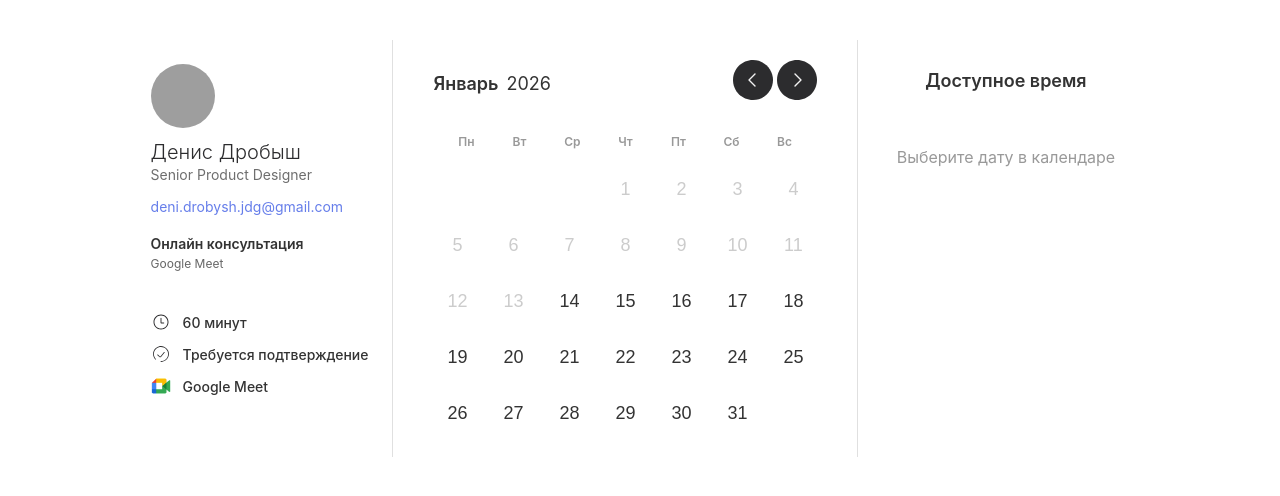
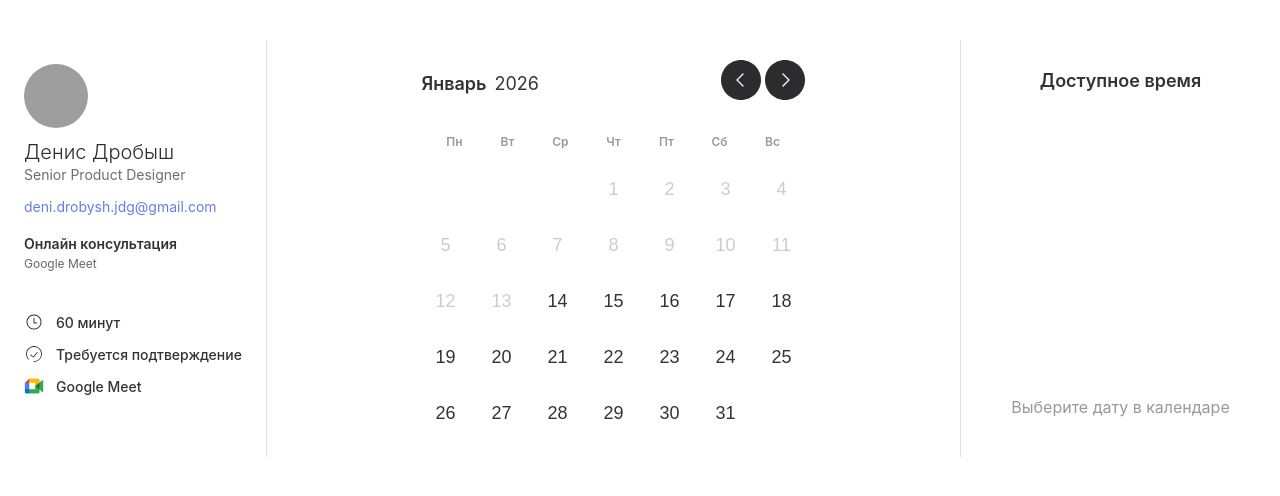
Before and after one commit to qdenya/google-meet-booking-widget, a React (Vite) app: page / in a window 1280 px wide. Shown: the top 496 px of the page. Built offline with nearby package versions, Linux system fonts and the light colour scheme; grey boxes are pictures that could not be loaded.

Commit message:
Update styles and rebuild

```diff
--- a/example-cdn.html
+++ b/example-cdn.html
@@ -7,7 +7,7 @@
 
   <!-- Стили виджета из CDN -->
   <!-- jsDelivr CDN (может занять 5-10 минут после push) -->
-  <link rel="stylesheet" href="https://cdn.jsdelivr.net/gh/qdenya/google-meet-booking-widget@v1.0.2/dist/google-meet-booking-widget.css">
+  <link rel="stylesheet" href="https://cdn.jsdelivr.net/gh/qdenya/google-meet-booking-widget@v1.0.4/dist/google-meet-booking-widget.css">
   <style>
     body {
       font-family: Arial, sans-serif;
@@ -27,7 +27,7 @@
 
   <!-- Подключение виджета из CDN -->
   <!-- jsDelivr CDN (может занять 5-10 минут после push) -->
-  <script src="https://cdn.jsdelivr.net/gh/qdenya/google-meet-booking-widget@v1.0.2/dist/google-meet-widget.umd.js"></script>
+  <script src="https://cdn.jsdelivr.net/gh/qdenya/google-meet-booking-widget@v1.0.4/dist/google-meet-widget.umd.js"></script>
 
   <!-- Инициализация виджета -->
   <script>
--- a/example-modal-cdn.html
+++ b/example-modal-cdn.html
@@ -121,17 +121,17 @@
     // Инициализируем модальный виджет и получаем функцию для открытия
     const openBookingModal = GoogleMeetBooking.initModal({
       // URL вашего backend API
-      apiUrl: 'https://your-api-domain.com',
+      apiUrl: 'http://localhost:3000',
 
       // API токен клиента (получить в админ-панели)
-      apiToken: 'gma_your_api_token_here',
+      apiToken: 'gma_00b29c85b65c456394b7e4cd7f39f4aa',
 
       // Информация о специалисте (опционально)
       specialist: {
         name: 'Иван Петров',
         description: 'Эксперт по веб-разработке с 10+ летним опытом',
         email: 'ivan@example.com',
-        photo: 'https://your-domain.com/photo.jpg' // необязательно
+        photo: 'https://i.pravatar.cc/300' // необязательно
       },
 
       // Кастомная тема (опционально)
--- a/src/components/BookingWidget/BookingWidget.module.css
+++ b/src/components/BookingWidget/BookingWidget.module.css
@@ -7,16 +7,15 @@
 
 .content {
   display: flex;
-  justify-content: center;
+  justify-content: space-between;
   gap: 20px;
-  padding-top: 40px;
+  padding: 40px 0;
 }
 
 .leftColumn {
   display: flex;
   flex-direction: column;
   border-right: 1px solid #e0e0e0;
-  padding-left: 24px;
   min-width: 265px;
 }
 
@@ -29,7 +28,7 @@
   display: flex;
   flex-direction: column;
   border-left: 1px solid #e0e0e0;
-  padding-right: 24px;
+  padding: 0 24px;
   min-width: 320px;
   max-height: 440px;
 }
--- a/src/features/slots/SlotsList.module.css
+++ b/src/features/slots/SlotsList.module.css
@@ -4,6 +4,7 @@
   padding: 30px 20px 0px 20px;
   display: flex;
   flex-direction: column;
+  justify-content: space-between;
   height: 100%;
 }
 
```
Also changed, not shown: 3 other files (tests, documents, lock files or other folders).
